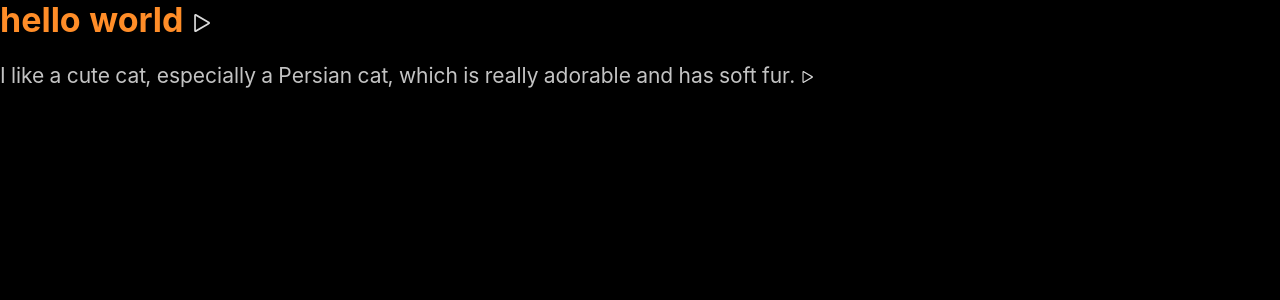
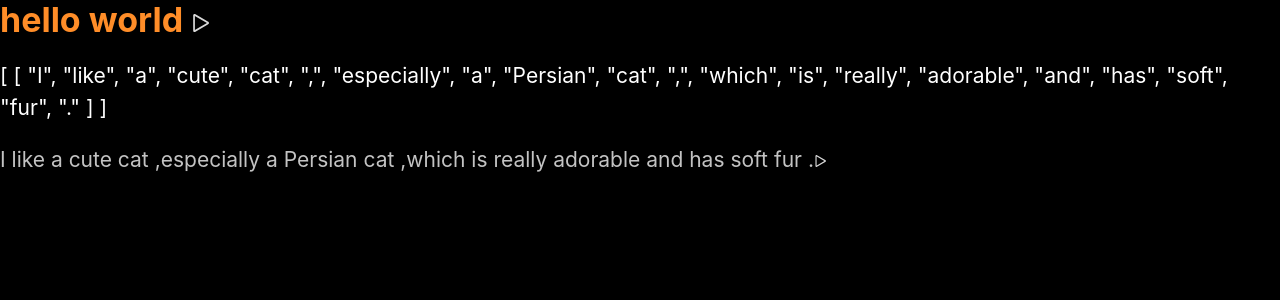
Before and after one commit to qiuyongjin/lingo-web, a Vue app: page / in a window 1280 px wide. Shown: the top 300 px of the page. Built offline with nearby package versions, Linux system fonts and the light colour scheme.

Commit message:
fix: 移除单词间多余负边距以改善对齐
移除标题和正文段落中单词的 `margin-left: -6px` 样式，以避免单词间距过紧或重叠。
同时删除未使用的 `.paragraph` 和 `.word` CSS 类定义。

```diff
--- a/src/views/read/index.vue
+++ b/src/views/read/index.vue
@@ -108,12 +108,13 @@ onUnmounted(() => {
             {{ handleActivate(word, 0, index, 'title').translate }}
           </small>
         </span>
-        <span v-else style="margin-left: -6px;">{{ word }}</span>
+        <span v-else>{{ word }}</span>
       </template>
       <span class="play-btn" @click="playSentence(0)">
         <img width="18" src="../../assets/play.svg" alt="play">
       </span>
     </div>
+    {{ useSentence.body }}
     <template v-for="(line, index) in useSentence.body" :key="index">
       <div class="paragraph body">
         <template v-for="(word, index2) in line" :key="word">
@@ -134,7 +135,7 @@ onUnmounted(() => {
               {{ handleActivate(word, index, index2, 'body').translate }}
             </small>
           </span>
-          <span v-else style="margin-left: -6px;">{{ word }}</span>
+          <span v-else>{{ word }}</span>
         </template>
         <span v-if="line.length" class="play-btn" @click="playSentence(index + 1)">
           <img width="12" src="../../assets/play.svg" alt="play">
@@ -186,16 +187,6 @@ div {
   color: rgb(255, 141, 40);
 }
 
-.paragraph {
-  display: flex;
-  flex-wrap: wrap;
-  column-gap: 0.25em;
-}
-
-.word {
-  display: flex;
-  align-items: baseline;
-}
 .play-btn {
   color: #c3c3c3;
 }
```
